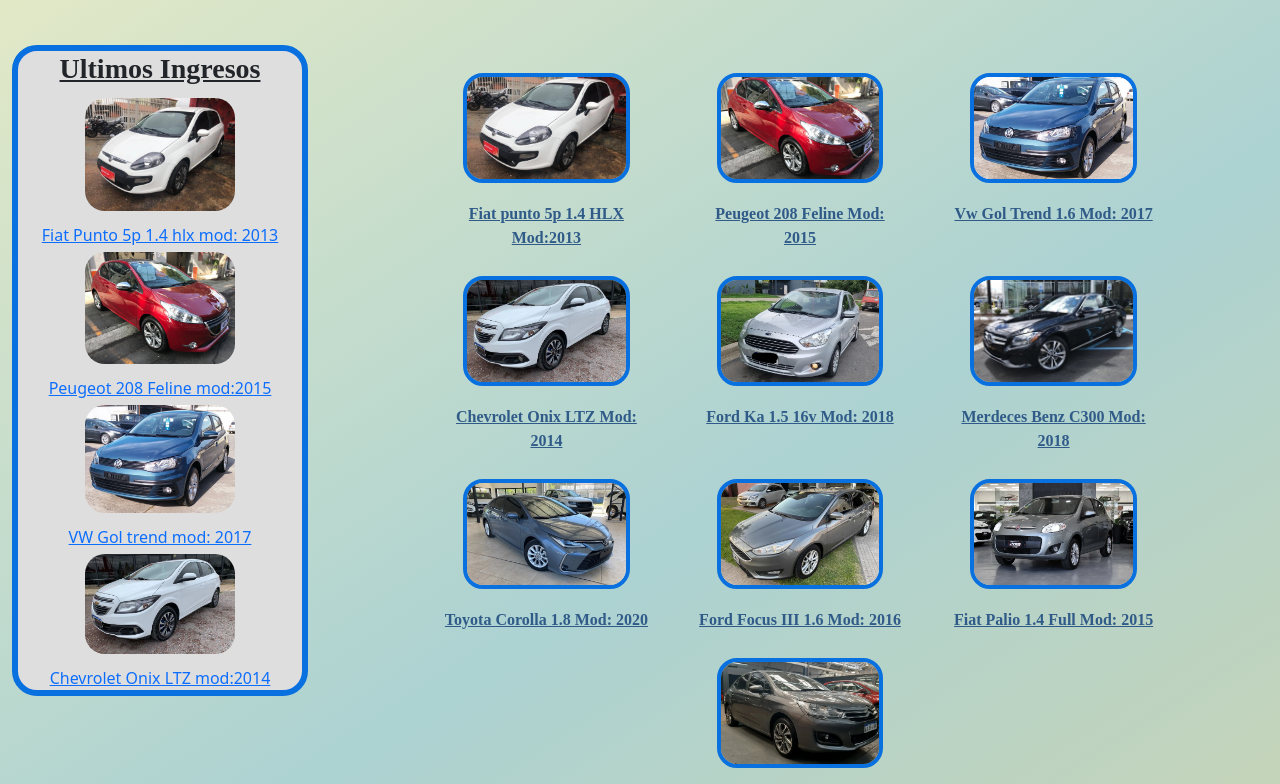
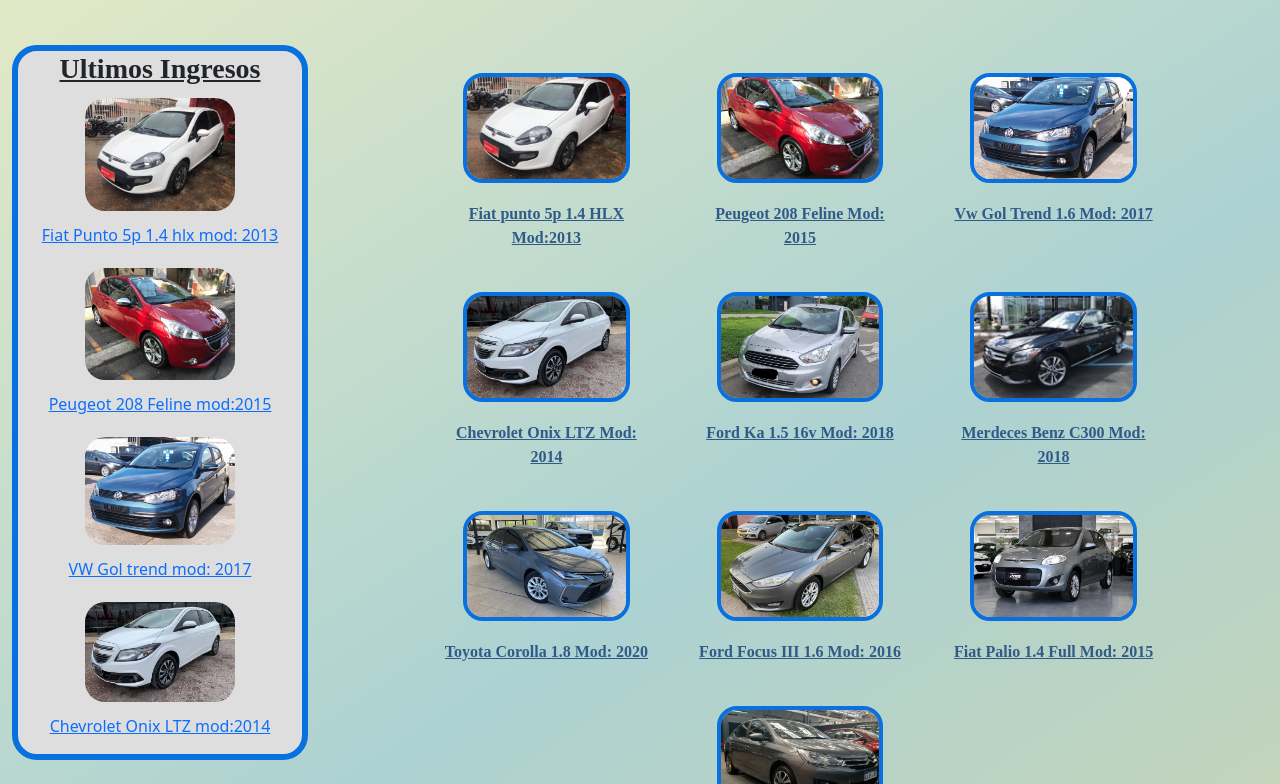
Before and after one commit to ediegodeorazio/as__automotores, a plain HTML site: page pages/producto.html in a window 1280 px wide. Shown: the part 117-901 px from the top of the page. Drawn offline with nearby package versions, Linux system fonts and the light colour scheme.

Commit message:
preentrega

```diff
--- a/css/style.css
+++ b/css/style.css
@@ -14,7 +14,6 @@
 
 .navbar-nav {
     font-size: 1.5rem;
-    text-decoration: underline;
     font-weight: bold;
     font-family: 'Roboto Slab', serif;
 }
@@ -49,7 +48,11 @@
     height: 65vh;
     border-radius: 10vw;
 }
-
+.text__carousel{
+    color: white;
+    text-decoration: bold;
+    text-shadow:0.2rem 0.2rem 0.2rem  black;
+}
 /*ASIDE*/
 body {
     background: rgb(232, 235, 197);
@@ -456,6 +459,30 @@
     font-family:'Source Serif Pro', serif;
     font-weight: bold;
 }
+/*animaciones*/
+.box1{
+display:flex;
+flex-direction: column;
+align-items: center;
+padding-bottom:1.0rem;
+transition:all 1s;
+}
+
+.box1:hover{
+    transform: scale(1.2);
+}
+.box2{
+    display:flex;
+    flex-direction: column;
+    align-items: center;
+    padding-bottom:1.0rem;
+    transition:all 1s;
+    }
+
+    .box2:hover{
+        transform: scale(1.1);
+    }
+
 @media only screen and (max-width: 1024px) {
     .comentario__contacto{
         width:29rem;
--- a/pages/producto.html
+++ b/pages/producto.html
@@ -39,56 +39,64 @@
                 <div class="col-xxl-3 col-xl-3 col-lg-3 col-md-12  col-sm-12">
                     <aside>
                         <h3 class="h2__espacio">Ultimos Ingresos</h3>
+                        <div class="box1">
                             <img class="aside__img" src="../img/fpunto.jpg" alt="fiat__punto13">
-                        <a href="../pages/fiatpunto.html">Fiat Punto 5p 1.4 hlx mod: 2013</a>
+                            <a href="./pages/fiatpunto.html">Fiat Punto 5p 1.4 hlx mod: 2013</a>
+                        </div>
+                        <div class="box1">
                             <img class="aside__img" src="../img/p208.jpg" alt="Peugeot__20815">
                             <a href="../pages/peugeot208.html">Peugeot 208 Feline mod:2015</a>
+                        </div>
+                        <div class="box1">
                             <img class="aside__img" src="../img/gtrend.jpg" alt="vw__trend17">
                             <a href="../pages/vwtrend.html">VW Gol trend mod: 2017</a>
+                        </div>
+                        <div class="box1">
                             <img class="aside__img" src="../img/conix.jpg" alt="chevrolet__onix14">
                             <a href="../pages/chevronix.html">Chevrolet Onix LTZ mod:2014</a>
+                        </div>
                     </aside>
                 </div>
                 <div class="col-xxl-9 col-xl-9 col-lg-9 col-md-9 col-sm-9">
                     <div class="container-fluid">
                         <div class="row d-flex justify-content-center padding">
-                            <div class="col-xxl-2 col-xl-3 col-lg-4 col-md-12 col-sm-12 caja5">
+                            <div class="col-xxl-2 col-xl-3 col-lg-4 col-md-12 col-sm-12 caja5 box2">
                                 <img class="producto__img" src="../img/fpunto.jpg" alt="fpunto">
                                 <a class="a__producto" href="../pages/fiatpunto.html">Fiat punto 5p 1.4 HLX Mod:2013</a>
                             </div>
-                            <div class="col-xxl-2 col-xl-3 col-lg-4 col-md-12 col-sm-12 caja6">
+                            <div class="col-xxl-2 col-xl-3 col-lg-4 col-md-12 col-sm-12 caja6 box2">
                                 <img class="producto__img" src="../img/p208.jpg" alt="p208">
                                 <a class="a__producto" href="../pages/peugeot208.html">Peugeot 208 Feline Mod: 2015</a>
                             </div>
-                            <div class="col-xxl-2 col-xl-3 col-lg-4 col-md-12 col-sm-12 caja7">
+                            <div class="col-xxl-2 col-xl-3 col-lg-4 col-md-12 col-sm-12 caja7 box2">
                                 <img class="producto__img" src="../img/gtrend.jpg" alt="gol_trend">
                                 <a class="a__producto" href="../pages/vwtrend.html">Vw Gol Trend 1.6 Mod: 2017</a>
                             </div>
-                            <div class="col-xxl-2 col-xl-3 col-lg-4 col-md-12 col-sm-12 caja8">
+                            <div class="col-xxl-2 col-xl-3 col-lg-4 col-md-12 col-sm-12 caja8 box2">
                                 <img class="producto__img" src="../img/conix.jpg" alt="Chevrolet__onix">
                                 <a class="a__producto" href="../pages/chevronix.html">Chevrolet Onix LTZ Mod: 2014</a>
                             </div>
-                            <div class="col-xxl-2 col-xl-3 col-lg-4 col-md-12 col-sm-12 caja9">
+                            <div class="col-xxl-2 col-xl-3 col-lg-4 col-md-12 col-sm-12 caja9 box2">
                                 <img class="producto__img" src="../img/fka.jpg" alt="Ford_ka2018">
                                 <a class="a__producto" href="../pages/fka.html">Ford Ka 1.5 16v Mod: 2018</a>
                             </div>
-                            <div class="col-xxl-2 col-xl-3 col-lg-4 col-md-12 col-sm-12 caja10">
+                            <div class="col-xxl-2 col-xl-3 col-lg-4 col-md-12 col-sm-12 caja10 box2">
                                 <img class="producto__img" src="../img/mbc300.jpg" alt="Mercedes__c300">
                                 <a class="a__producto" href="">Merdeces Benz C300 Mod: 2018</a>
                             </div>
-                            <div class="col-xxl-2 col-xl-3 col-lg-4 col-md-12 col-sm-12 caja11">
+                            <div class="col-xxl-2 col-xl-3 col-lg-4 col-md-12 col-sm-12 caja11 box2">
                                 <img class="producto__img" src="../img/corolla.jpg" alt="corolla__1.8">
                                 <a class="a__producto" href="../pages/tcololla.html">Toyota Corolla 1.8 Mod: 2020</a>
                             </div>
-                            <div class="col-xxl-2 col-xl-3 col-lg-4 col-md-12 col-sm-12 caja12">
+                            <div class="col-xxl-2 col-xl-3 col-lg-4 col-md-12 col-sm-12 caja12 box2">
                                 <img class="producto__img" src="../img/ffocus.jpg" alt="Focus__16">
                                 <a class="a__producto" href="../pages/ffocus.html">Ford Focus III 1.6 Mod: 2016</a>
                             </div>
-                            <div class="col-xxl-2 col-xl-3 col-lg-4 col-md-12 col-sm-12 caja13">
+                            <div class="col-xxl-2 col-xl-3 col-lg-4 col-md-12 col-sm-12 caja13 box2">
                                 <img class="producto__img" src="../img/fpalio.jpg" alt="Palio__2015">
                                 <a class="a__producto" href="../pages/fpalio.html">Fiat Palio 1.4 Full Mod: 2015</a>
                             </div>
-                            <div class="col-xxl-2 col-xl-3 col-lg-4 col-md-12 col-sm-12 caja14">
+                            <div class="col-xxl-2 col-xl-3 col-lg-4 col-md-12 col-sm-12 caja14 box2">
                                 <img class="producto__img" src="../img/citroenc4lounge.jpg" alt="c4_lounge">
                                 <a class="a__producto" href="../pages/c4lounge.html">Citroen C4 Lounge 1.6 Mod: 2016</a>
                             </div>
```
Also changed, not shown: index.html (+19 -10 lines), pages/gestoria.html (+9 -1 lines). Lines whose indentation alone changed are shown as unchanged.
